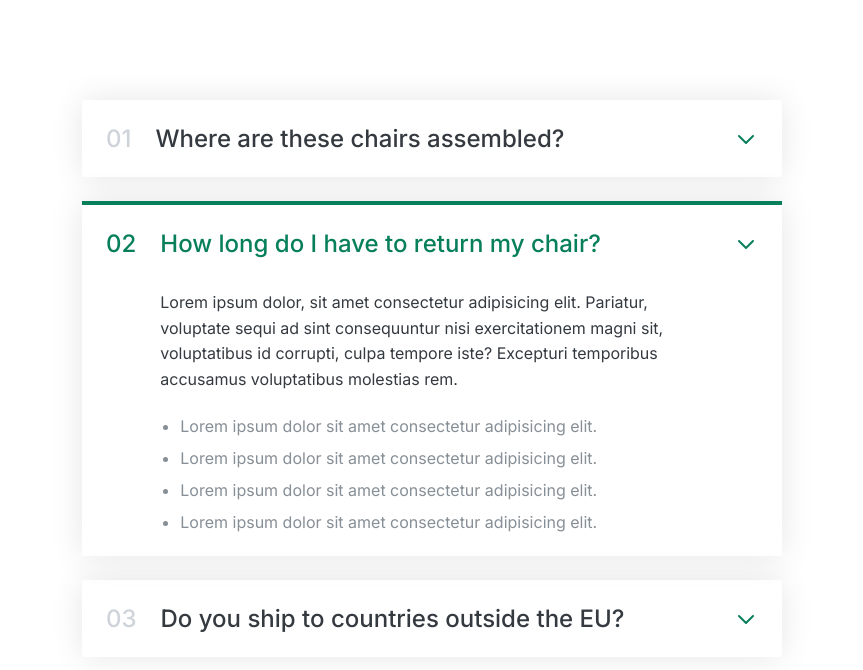
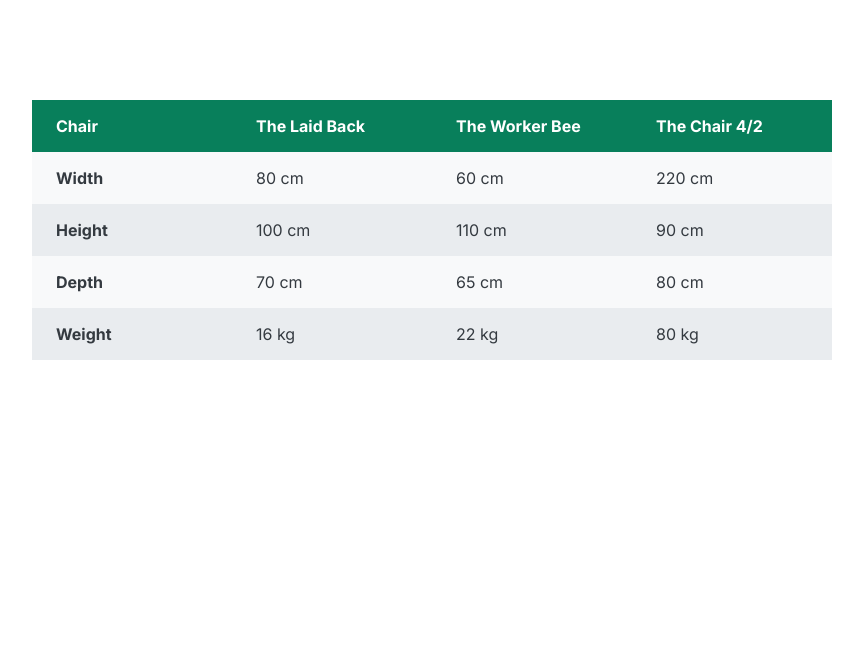
Before and after one commit to Francisco-BT/responsive-real-world-websites, a plain HTML site: page 06-Components/03-table.html in a window 1280 px wide. Shown: the whole page, without its empty margins (208-1071 px from the left). Drawn offline with Linux system fonts and the light colour scheme.

Commit message:
feat: add table component

```diff
--- a/06-Components/03-table.html
+++ b/06-Components/03-table.html
@@ -28,175 +28,73 @@ FONT SIZE SYSTEM (px)
       body {
         font-family: 'Inter', sans-serif;
         color: #343a40;
+        display: flex;
+        justify-content: center;
       }
 
-      .accordion {
-        width: 700px;
-        margin: 100px auto;
-
-        display: flex;
-        flex-direction: column;
-        gap: 24px;
+      table {
+        width: 800px;
+        margin-top: 100px;
+        border-collapse: collapse;
       }
 
-      .item {
-        box-shadow: 0 0 32px rgba(0, 0, 0, 0.1);
-        padding: 24px;
-
-        display: grid;
-        grid-template-columns: auto 1fr auto;
-        column-gap: 24px;
-        row-gap: 32px;
-        align-items: center;
+      th,
+      td {
+        padding: 16px 24px;
+        text-align: left;
       }
 
-      .number,
-      .text {
-        font-size: 24px;
-        font-weight: 500;
-        /* color: #087f5b; */
+      thead th {
+        background-color: #087f5b;
+        color: #fff;
+        width: 25%;
       }
 
-      .number {
-        color: #ced4da;
+      tbody tr:nth-child(odd) {
+        background-color: #f8f9fa;
       }
 
-      .icon {
-        width: 24px;
-        height: 24px;
-        stroke: #087f5b;
-      }
-
-      .hidden-box {
-        grid-column: 2;
-        display: none;
-      }
-
-      .hidden-box p {
-        line-height: 1.6;
-        margin-bottom: 24px;
-      }
-
-      .hidden-box ul {
-        color: #868e96;
-        margin-left: 20px;
-        display: flex;
-        flex-direction: column;
-        gap: 12px;
-      }
-
-      .open {
-        border-top: 4px solid #087f5b;
-      }
-
-      .open .hidden-box {
-        display: block;
-      }
-
-      .open .number,
-      .open .text {
-        color: #087f5b;
+      tbody tr:nth-child(even) {
+        background-color: #e9ecef;
       }
     </style>
   </head>
   <body>
-    <div class="accordion">
-      <div class="item">
-        <p class="number">01</p>
-        <p class="text">Where are these chairs assembled?</p>
-        <svg
-          xmlns="http://www.w3.org/2000/svg"
-          class="icon"
-          fill="none"
-          viewBox="0 0 24 24"
-          stroke="currentColor"
-        >
-          <path
-            stroke-linecap="round"
-            stroke-linejoin="round"
-            stroke-width="2"
-            d="M19 9l-7 7-7-7"
-          />
-        </svg>
-        <div class="hidden-box">
-          <p>
-            Lorem ipsum dolor, sit amet consectetur adipisicing elit. Pariatur,
-            voluptate sequi ad sint consequuntur nisi exercitationem magni sit,
-            voluptatibus id corrupti, culpa tempore iste? Excepturi temporibus
-            accusamus voluptatibus molestias rem.
-          </p>
-          <ul>
-            <li>Lorem ipsum dolor sit amet consectetur adipisicing elit.</li>
-            <li>Lorem ipsum dolor sit amet consectetur adipisicing elit.</li>
-            <li>Lorem ipsum dolor sit amet consectetur adipisicing elit.</li>
-            <li>Lorem ipsum dolor sit amet consectetur adipisicing elit.</li>
-          </ul>
-        </div>
-      </div>
-      <div class="item open">
-        <p class="number">02</p>
-        <p class="text">How long do I have to return my chair?</p>
-        <svg
-          xmlns="http://www.w3.org/2000/svg"
-          class="icon"
-          fill="none"
-          viewBox="0 0 24 24"
-          stroke="currentColor"
-        >
-          <path
-            stroke-linecap="round"
-            stroke-linejoin="round"
-            stroke-width="2"
-            d="M19 9l-7 7-7-7"
-          />
-        </svg>
-        <div class="hidden-box">
-          <p>
-            Lorem ipsum dolor, sit amet consectetur adipisicing elit. Pariatur,
-            voluptate sequi ad sint consequuntur nisi exercitationem magni sit,
-            voluptatibus id corrupti, culpa tempore iste? Excepturi temporibus
-            accusamus voluptatibus molestias rem.
-          </p>
-          <ul>
-            <li>Lorem ipsum dolor sit amet consectetur adipisicing elit.</li>
-            <li>Lorem ipsum dolor sit amet consectetur adipisicing elit.</li>
-            <li>Lorem ipsum dolor sit amet consectetur adipisicing elit.</li>
-            <li>Lorem ipsum dolor sit amet consectetur adipisicing elit.</li>
-          </ul>
-        </div>
-      </div>
-      <div class="item">
-        <p class="number">03</p>
-        <p class="text">Do you ship to countries outside the EU?</p>
-        <svg
-          xmlns="http://www.w3.org/2000/svg"
-          class="icon"
-          fill="none"
-          viewBox="0 0 24 24"
-          stroke="currentColor"
-        >
-          <path
-            stroke-linecap="round"
-            stroke-linejoin="round"
-            stroke-width="2"
-            d="M19 9l-7 7-7-7"
-          />
-        </svg>
-        <div class="hidden-box">
-          <p>
-            Lorem ipsum dolor, sit amet consectetur adipisicing elit. Pariatur,
-            voluptate sequi ad sint consequuntur nisi exercitationem magni sit,
-            voluptatibus id corrupti, culpa tempore iste? Excepturi temporibus
-            accusamus voluptatibus molestias rem.
-          </p>
-          <ul>
-            <li>Lorem ipsum dolor sit amet consectetur adipisicing elit.</li>
-            <li>Lorem ipsum dolor sit amet consectetur adipisicing elit.</li>
-            <li>Lorem ipsum dolor sit amet consectetur adipisicing elit.</li>
-            <li>Lorem ipsum dolor sit amet consectetur adipisicing elit.</li>
-          </ul>
-        </div>
-      </div>
-    </div>
+    <table>
+      <thead>
+        <tr>
+          <th>Chair</th>
+          <th>The Laid Back</th>
+          <th>The Worker Bee</th>
+          <th>The Chair 4/2</th>
+        </tr>
+      </thead>
+      <tbody>
+        <tr>
+          <th>Width</th>
+          <td>80 cm</td>
+          <td>60 cm</td>
+          <td>220 cm</td>
+        </tr>
+        <tr>
+          <th>Height</th>
+          <td>100 cm</td>
+          <td>110 cm</td>
+          <td>90 cm</td>
+        </tr>
+        <tr>
+          <th>Depth</th>
+          <td>70 cm</td>
+          <td>65 cm</td>
+          <td>80 cm</td>
+        </tr>
+        <tr>
+          <th>Weight</th>
+          <td>16 kg</td>
+          <td>22 kg</td>
+          <td>80 kg</td>
+        </tr>
+      </tbody>
+    </table>
   </body>
 </html>
```
